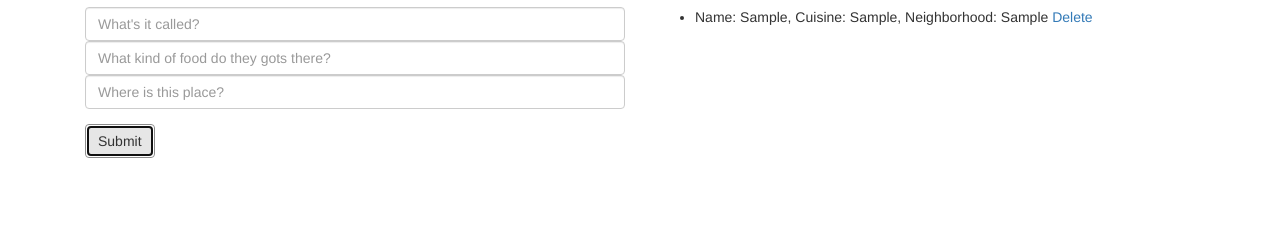
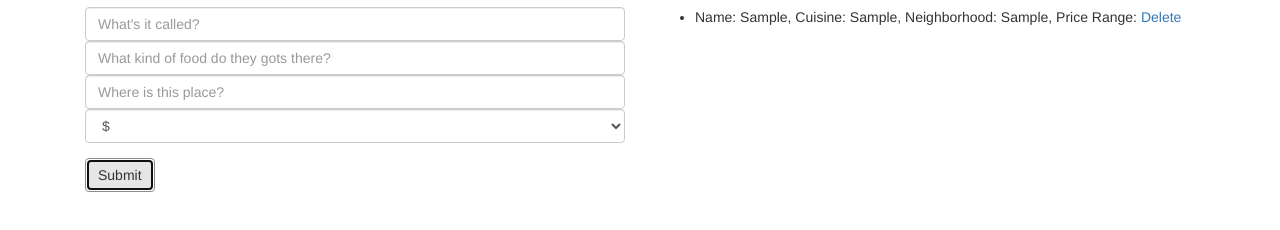
Before and after one commit to Dalepalmer/bestaurants, a plain HTML site: page index.html in a window 1280 px wide. Both pictures are taken after typing "Sample", "Sample", "Sample" into the empty fields and a click on the button "Submit". Shown: the part 328-558 px from the top of the page. Drawn offline with nearby package versions, Linux system fonts and the light colour scheme; a web font is replaced by a local one.

Commit message:
Allow user to add more properties.

```diff
--- a/index.html
+++ b/index.html
@@ -25,6 +25,14 @@
               <input type="text" ng-model="restaurantName" class="form-control" placeholder="What's it called?" required>
               <input type="text" ng-model="restaurantCuisine" class="form-control" placeholder="What kind of food do they gots there?" required>
               <input type="text" ng-model="restaurantLocation" class="form-control" placeholder="Where is this place?" required>
+              <select ng-model="restaurantPriceRange" class="form-control">
+                <option value="">What's the price range?</option>
+                <option value="$">$</option>
+                <option value="$$">$$</option>
+                <option value="$$$">$$$</option>
+                <option value="$$$$">$$$$</option>
+                <option value="$$$$$">$$$$$</option>
+              </select>
             </div>
             <button type="submit" class="btn btn-default">Submit</button>
           </form>
@@ -34,7 +42,7 @@
         <h3 ng-show="restaurants.length">The Bestaurants</h3>
         <ul ng-show="restaurants.length">
           <li ng-repeat="item in restaurants">
-            Name: {{ item.name }}, Cuisine: {{ item.cuisine }}, Neighborhood: {{item.location}} <a ng-click="deleteRestaurant(item)">Delete</a>
+            Name: {{ item.name }}, Cuisine: {{ item.cuisine }}, Neighborhood: {{item.location}}, Price Range: {{item.priceRange}} <a ng-click="deleteRestaurant(item)">Delete</a>
           </li>
         </ul>
       </div>
--- a/js/RestaurantsController.js
+++ b/js/RestaurantsController.js
@@ -1,10 +1,11 @@
 bestRestaurants.controller('RestaurantsCtrl', function RestaurantsCtrl($scope) {
   $scope.restaurants = [];
   $scope.addRestaurant = function() {
-    $scope.restaurants.push({name: $scope.restaurantName, cuisine: $scope.restaurantCuisine, location: $scope.restaurantLocation});
+    $scope.restaurants.push({name: $scope.restaurantName, cuisine: $scope.restaurantCuisine, location: $scope.restaurantLocation, priceRange: $scope.restaurantPriceRange});
     $scope.restaurantName = null;
     $scope.restaurantCuisine = null;
     $scope.restaurantLocation = null;
+    $scope.restaurantPriceRange = "$";
   };
   $scope.deleteRestaurant = function(restaurant) {
     var index = $scope.restaurants.indexOf(restaurant);
```
